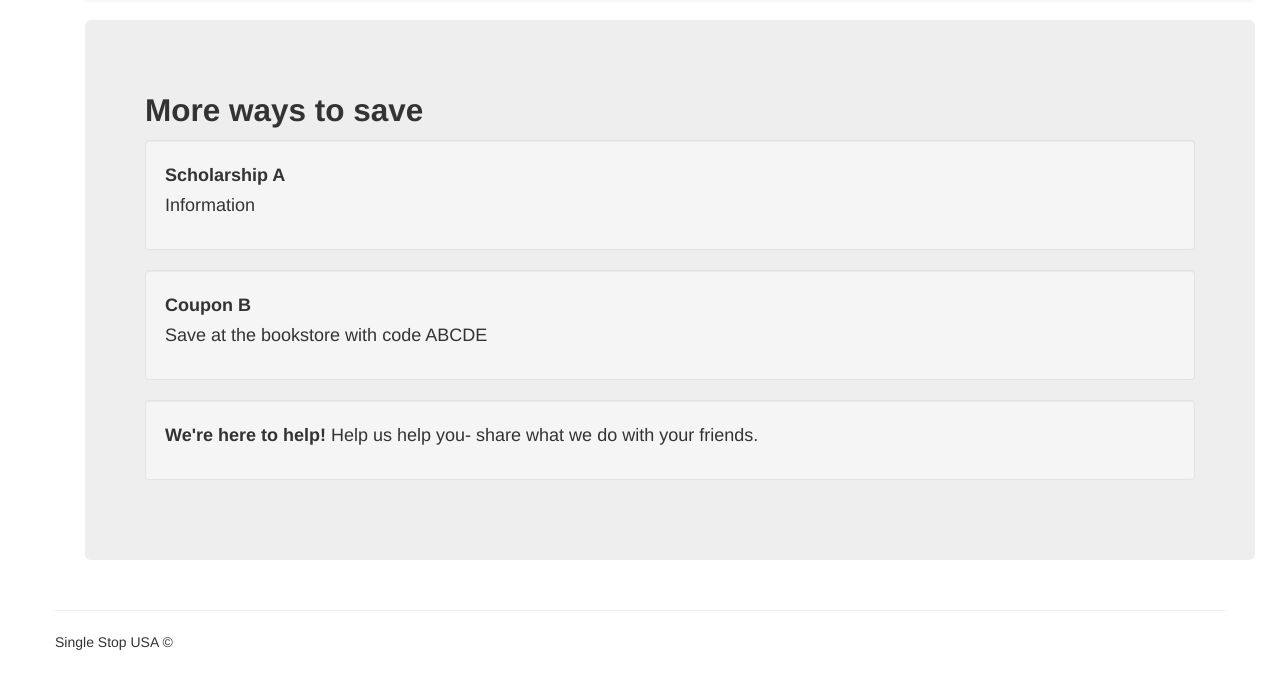
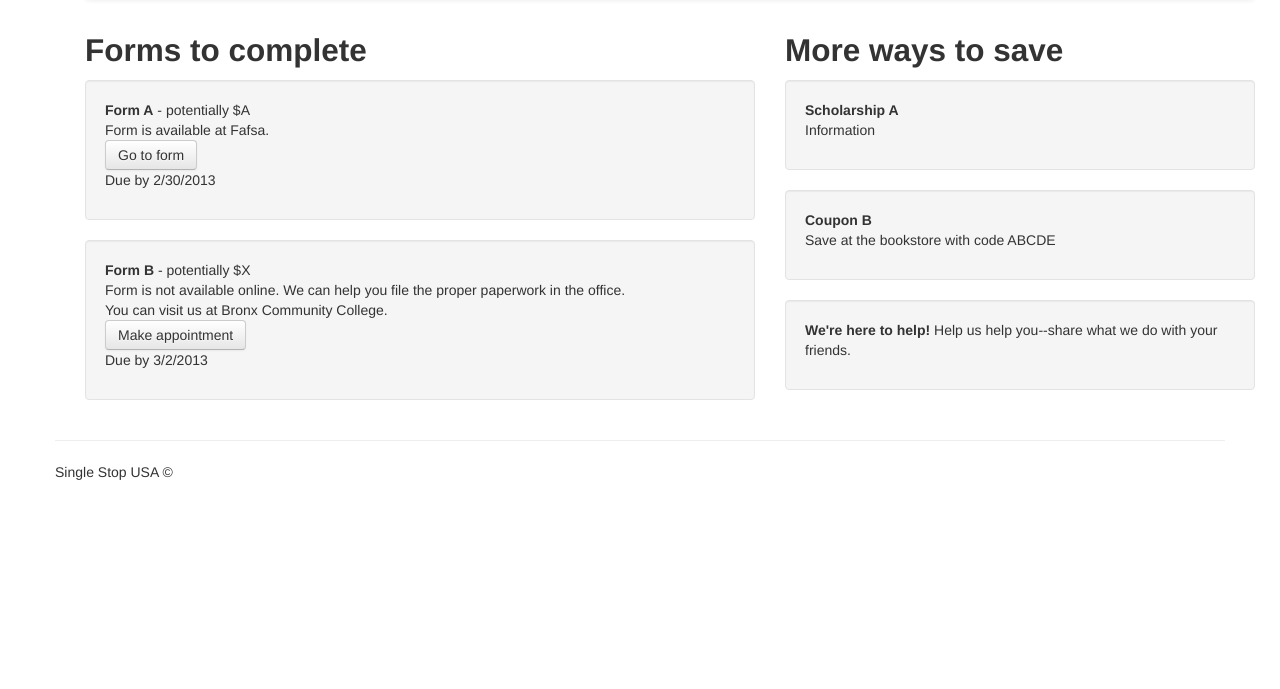
Before and after one commit to chrso/single-stop, a Flask app: page /student/home in a window 1280 px wide. Shown: the part 42-731 px from the top of the page. Run offline with Flask 2, Linux system fonts and the light colour scheme; the visitor is signed in with stand-in values (Sample User, id 1); some libraries are stand-ins or nearby versions.

Commit message:
new home page

```diff
--- a/templates/student.html
+++ b/templates/student.html
@@ -18,7 +18,27 @@
     </div>
   </div>
 
-	<div class="hero-unit">
+	<div class="row" onmouseover="myFunction3();">
+
+    <div class="span7">
+      <h2>Forms to complete</h2>
+
+      <div class="well">
+        <p><b>Form A</b> - potentially $A<br>
+        Form is available at Fafsa.<br>
+        <button onclick="myFunction()" class="btn">Go to form</button><br>
+        Due by 2/30/2013 </p>
+      </div>
+      <div class="well">
+        <p><b>Form B</b> - potentially $X<br>
+        Form is not available online. We can help you file the proper paperwork in the office.<br>
+        You can visit us at Bronx Community College.<br>
+        <a href="{{ url_for('appointment') }}" class="btn">Make appointment</a><br>
+        Due by 3/2/2013</p>
+      </div>
+    </div>
+
+    <div class="span5">
   		<h2>More ways to save</h2>
   		<div class="well">
   		  <p><b>Scholarship A</b><br>
@@ -29,7 +49,7 @@
     		Save at the bookstore with code ABCDE</p>
       </div>
       <div class="well">
-      <p><b>We're here to help!</b> Help us help you- share what we do with your friends.<br>
+        <p><b>We're here to help!</b> Help us help you--share what we do with your friends.<br>
         <!-- AddThis Button BEGIN -->
         <div class="addthis_toolbox addthis_default_style addthis_32x32_style">
         <a class="addthis_button_preferred_1"></a>
@@ -44,6 +64,25 @@
       </div>
     </div>
 
+    <div id="myModal" class="modal hide fade" tabindex="-1" role="dialog" aria-labelledby="myModalLabel" aria-hidden="true">
+      <div class="modal-header">
+        <button type="button" class="close" data-dismiss="modal" aria-hidden="true">×</button>
+        <h3 id="myModalLabel">How did it go?</h3> Did you submit?
+      </div>
+      <div class="modal-body">
+        <p><form name="formFoo">
+        <input type="radio" name="groupFoo" value="yes"> Yes<br>
+        <input type="radio" name="groupFoo" value="no"> No
+        </form>
+        <textarea rows="5" class="span4" placeholder="Type your questions or comments below and they will be emailed to your local representative."></textarea></p>
+      </div>
+      <div class="modal-footer">
+        <button class="btn" data-dismiss="modal" aria-hidden="true">Close</button>
+        <button onClick="setReminder()" type="submit" class="btn" data-dismiss="modal" aria-hidden="true">Submit</button>
+      </div>
+    </div>
+  </div>
+
 </div>
 </div>
 {% endblock %}
```
Lines whose indentation alone changed are shown as unchanged.
